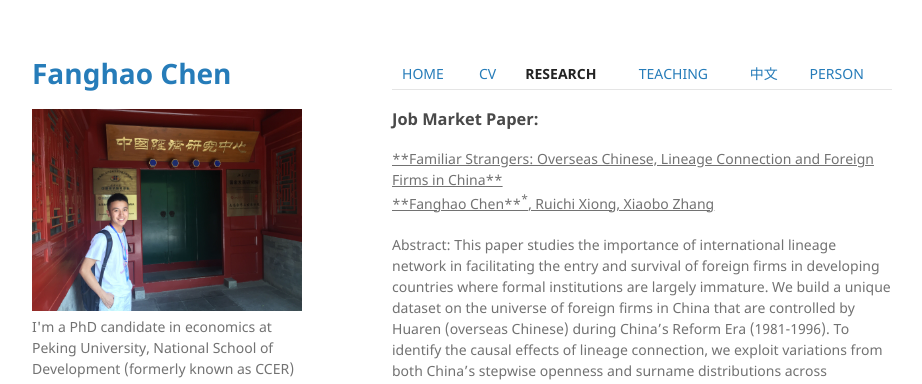
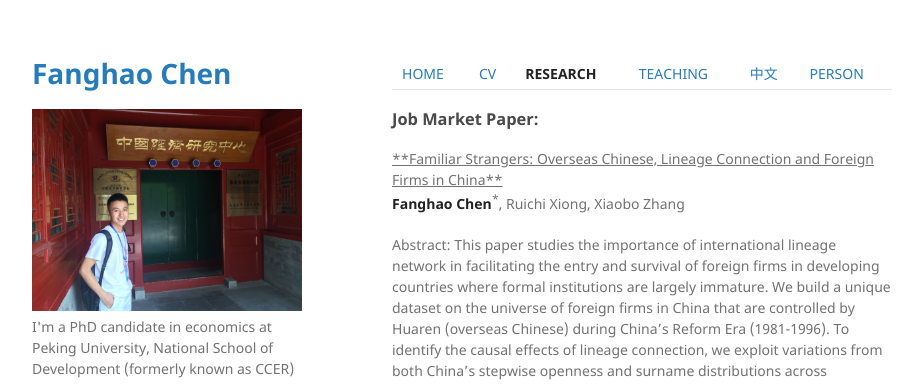
Before and after one commit to FanghaoChen/homepage, a Jekyll site: the page built from research.md, in a window 1280 px wide. Shown: the top 384 px of the page, without its empty margins (178-1100 px from the left). Built offline with Jekyll 4.4.1, drawn with Linux system fonts in a browser that asks for light colours.

```diff
--- a/research.md
+++ b/research.md
@@ -6,7 +6,7 @@ layout: default
 
 ### Job Market Paper:
 
-<u>**Familiar Strangers: Overseas Chinese, Lineage Connection and Foreign Firms in China**<u><br/>
+<u>**Familiar Strangers: Overseas Chinese, Lineage Connection and Foreign Firms in China**</u><br/>
 **Fanghao Chen**<sup>*</sup>, Ruichi Xiong, Xiaobo Zhang
 
 Abstract: This paper studies the importance of international lineage network in facilitating the entry and survival of foreign firms in developing countries where formal institutions are largely immature. We build a unique dataset on the universe of foreign firms in China that are controlled by Huaren (overseas Chinese) during China’s Reform Era (1981-1996). To identify the causal effects of lineage connection, we exploit variations from both China’s stepwise openness and surname distributions across prefectures, to implement a Difference-in-Difference design with differential treatment to Huaren foreign firms whose legal representatives differ in their surnames, which allows us to control for unobserved factors at multidimensional level. We find that, following the local openness reform, lineage connection facilitates the entry and survival of Huaren foreign firms, through reducing information frictions, securing property right, and smoothing contract enforcement. And the lineage-driven FDI brings about an array of long-term economic benefits, including greater GDP growth, wage level, innovation, non-Huaren FDI inflows, export and import.
```
